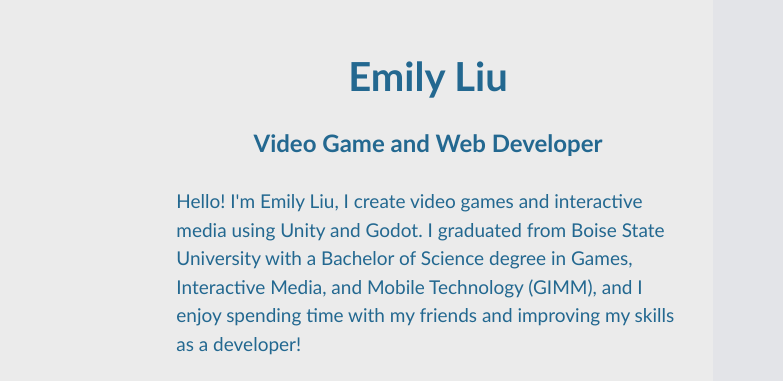
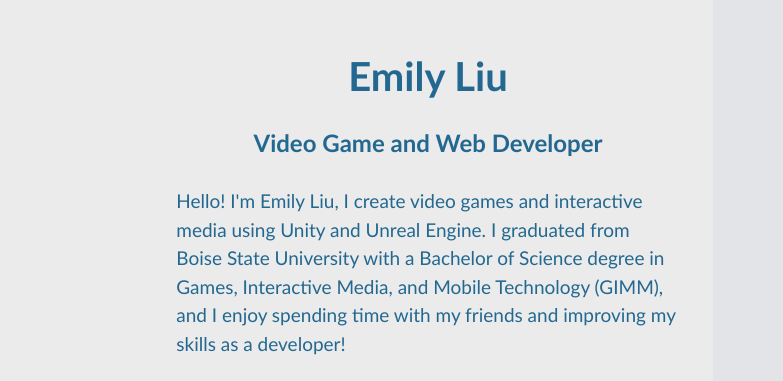
Before and after one commit to emilyliu1144/emilyliu1144.github.io, a plain HTML site: page index.html in a window 1280 px wide. Shown: the part 75-456 px from the top of the page, 497-1280 px from the left. Drawn offline with nearby package versions, Linux system fonts and the light colour scheme.

Commit message:
updated about section

```diff
--- a/index.html
+++ b/index.html
@@ -34,7 +34,7 @@
                 <h4>Video Game and Web Developer</h4>
 
                 <p>
-                    Hello! I'm Emily Liu, I create video games and interactive media using Unity and Godot. I graduated
+                    Hello! I'm Emily Liu, I create video games and interactive media using Unity and Unreal Engine. I graduated
                     from Boise State University with a Bachelor of Science degree in Games, Interactive Media, and
                     Mobile Technology (GIMM), and I enjoy spending time with my friends and improving my skills as a
                     developer!
```
